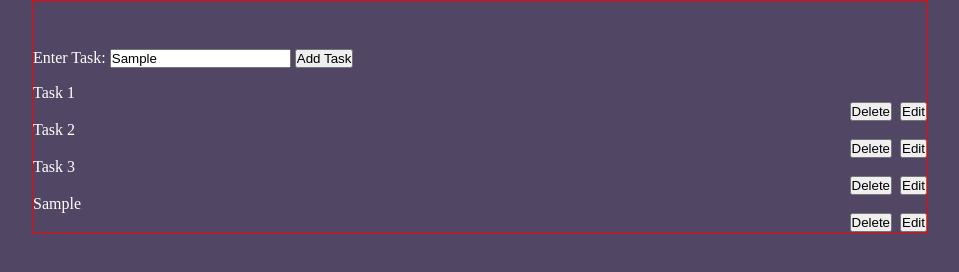
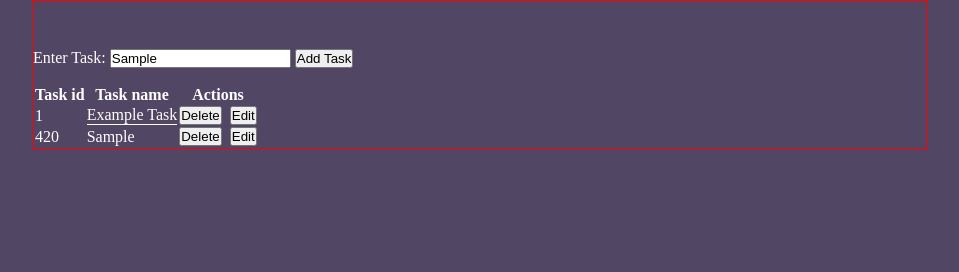
Before and after one commit to hermitex/todo, a plain HTML site: page index.html in a window 1280 px wide. Both pictures are taken after typing "Sample" into the empty fields and a click on the button "Add Task". Shown: the whole page, without its empty margins (160-1119 px from the left). Drawn offline with Linux system fonts and the light colour scheme.

Commit message:
refactoring

```diff
--- a/app/index.js
+++ b/app/index.js
@@ -1,31 +1,42 @@
 let form = document.querySelector("#form");
 const listItems = document.querySelectorAll(".task-item");
-let ul = document.querySelector("#task-list");
+let tbody = document.querySelector("tbody");
+const editButton = document.createElement("button");
+//mh
+// On app load, get all tasks from localStorage
+//mh
 //const controlBtns = document.querySelectorAll(".btn");
+//create the item
+function addTask(task) {
+  let tr = document.createElement("tr"); //<li></li>
+  let tdId = document.createElement("td");
+  let tdTaskName = document.createElement("td");
+  tdTaskName.classList.add('task-name');
+  let tdActions = document.createElement("td");
+  let tableBody = document.querySelector("tbody");
+  const spanEl = document.createElement("span");
+  const delButton = document.createElement("button");
+  const editButton = document.createElement("button");
+  //add the class task-item to the newly created li
+  tr.classList.add("task-item");
+  tdId.textContent = new Date().getMilliseconds().toString();
+  tdTaskName.textContent = task; //<li>task 1</li>
 
-function addTask(task) {
-  let li = document.createElement("li"); //<li></li>
-
-  //add the class task-item to the newly created li
-  li.classList.add("task-item");
-  li.textContent = task; //<li>task 1</li>
-  let ul = document.querySelector("#task-list");
   /*Element.append() allows you to
     also append string objects*/
-  ul.appendChild(li); //why not just append
-  const spanEl = document.createElement("span");
-  li.appendChild(spanEl);
-  //mh add delete button
-  const delButton = document.createElement("button");
+  //table.append(tr);
+  tr.appendChild(spanEl);
+
+  //Delete
+  delButton.addEventListener("click", deleteTodo);
   delButton.classList.add("btn");
   delButton.classList.add("delete");
   delButton.innerHTML = "Delete";
-
   /* a click event and pass in a callback function. Do not invoke it immediately.
   Just pass the function name as bellow. */
-  delButton.addEventListener("click", deleteTodo);
+
   //mh add edit button
-  const editButton = document.createElement("button");
+
   editButton.classList.add("btn");
   editButton.classList.add("edit");
   editButton.innerHTML = "Edit";
@@ -33,48 +44,44 @@ function addTask(task) {
   Do not invoke it immediately.
   Just pass the function name as bellow. */
   editButton.addEventListener("click", editTodo);
-
+  //saveButton.addEventListener("click", saveTodo);
   spanEl.append(delButton);
   spanEl.append(editButton);
+  tdActions.append(spanEl);
+
+  tr.appendChild(tdId)
+  tr.appendChild(tdTaskName)
+  tr.appendChild(tdActions)
   //mh add edit button
+  tableBody.appendChild(tr);
 }
 
 form.addEventListener("submit", function (event) {
   event.preventDefault();
-
   let value = document.querySelector("#task").value;
   console.log(value);
   //add the inputted task
   addTask(value);
 });
 
-//manipulating list items
-// console.log(controlBtns)
-// for (let i = 0; i < controlBtns.length; i++) {
-//     alert(1)
-//     controlBtns[i].addEventListener('click', function(event){
-//         let typeOfBtn = event.target.classList;
-//         if(typeOfBtn.contains('delete')){
-//             let parent = event.target.parentNode.parentNode;
-//             ul.removeChild(parent);
-//         }
-
-//     })
-// }
-
 // Define the callback functions here and write the logic
 const editTodo = (event) => {
-    editableItem = event.target.parentNode.parentNode;
-    editableItem.contentEditable = true;
-    editableItem.style.backgroundColor = "#dddbdb";
-    console.log(event.target.parentNode.parentNode);
-    };
+  editableItem = event.target.parentNode.parentNode.parentNode.querySelector(".task-name");
+  console.log(editableItem.children);
+  editableItem.contentEditable = true;
+  editableItem.style.backgroundColor = "#6d529a";
+  editButton.innerHTML = "Save";
+  editButton.contentEditable = false;
+  //let storedValue = localStorage.getItem(editableItem);
+
+  //console.log(event.target.parentNode.parentNode);
+};
 
 const deleteTodo = (event) => {
-    let typeOfBtn = event.target.classList;
-    console.log(event.target.parentNode);
+  let typeOfBtn = event.target.classList;
+  console.log(event.target.parentNode);
   if (typeOfBtn.contains("delete")) {
-    let parent = event.target.parentNode.parentNode;
-    ul.removeChild(parent);
+    let parent = event.target.parentNode.parentNode.parentNode;
+    tbody.removeChild(parent);
   }
 };
--- /dev/null
+++ b/assets/css/clock.css
@@ -0,0 +1,17 @@
+body {
+    background: #000;
+    font-family: 'Roboto', sans-serif;
+    font-size: 3rem;
+    font-weight: 400;
+}
+
+.clock {
+    position:absolute;
+    top: 50%;
+    left: 50%;
+    transform: translateX(-50%) translateY(-50%);
+    color: #17D4FE;
+    font-family: 'Roboto', sans-serif;
+    font-weight: 700;
+    letter-spacing: 7px;
+}
--- a/assets/css/style.css
+++ b/assets/css/style.css
@@ -33,11 +33,20 @@ body {
 
 .task-list {
     list-style: none;
+    align-items: center;
     margin-top: 1rem;
+
+}
+.task-item {
+    border-bottom: 1px solid #fff;
 }
 span {
     display: flex;
     justify-content: flex-end;
+
+}
+.btn {
+    align-items: center;
 }
 
 button.btn.delete {
--- a/index.html
+++ b/index.html
@@ -12,36 +12,35 @@
 
         <form action="" id="form">
           <label for="task">Enter Task: </label>
-          <input type="text" id="task">
+          <input type="text" id="task" placeholder="e.g. Walk the dog">
           <button type="submit" class="submit-btn">Add Task</button>
         </form>
 
         <div class="task-wrapper">
 
-          <ul class="task-list" id="task-list">
+          <table class="task-list" id="task-list">
 
-            <li class="task-item">Task 1
-              <span>
-                <button class="btn delete">Delete</button>
-                <button class="btn edit">Edit</button>
-              </span>
-          </li>
+              <thead>
+                <tr>
+                  <th>Task id</th>
+                  <th>Task name</th>
+                  <th>Actions</th>
+                </tr>
+              </thead>
+              <tbody>
+                <tr>
+                  <td>1</td>
+                  <td class="task-item">Example Task</td>
+                  <td>
+                  <span>
+                    <button class="btn delete">Delete</button>
+                    <button class="btn edit">Edit</button>
+                  </span>
+                </td>
+                </tr>
+            </tbody>
 
-            <li class="task-item">Task 2
-              <span>
-                <button class="btn delete">Delete</button>
-                <button class="btn edit">Edit</button>
-            </span>
-            </li>
-
-            <li class="task-item">Task 3
-              <span>
-                <button class="btn delete">Delete</button>
-                <button class="btn edit">Edit</button>
-            </span>
-            </li>
-
-          </ul>
+          </table>
         </div>
 
       </div>
```
Also changed, not shown: app/clock.js (added, +51 -0 lines), digitalclock.html (added, +22 -0 lines).
